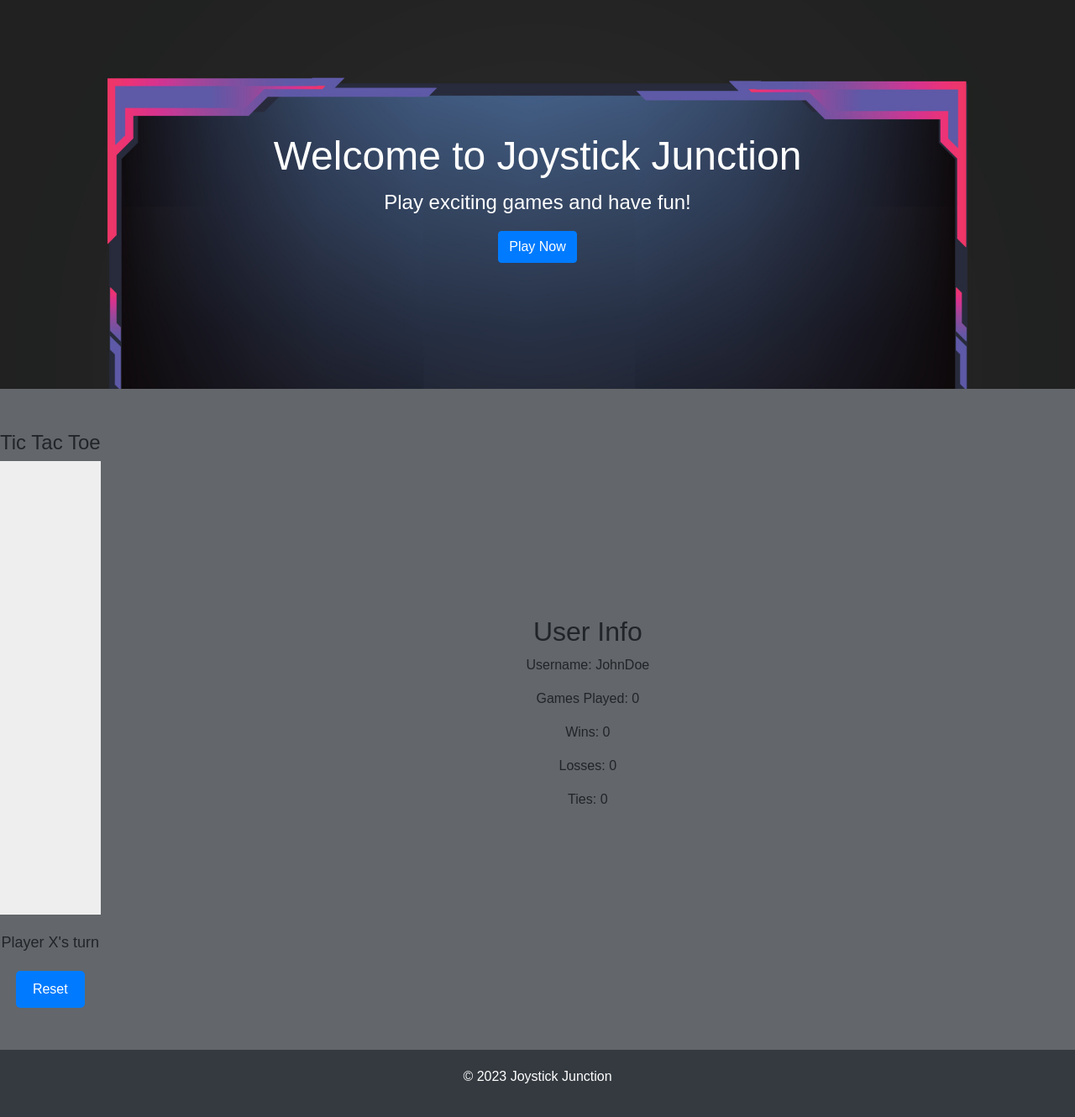
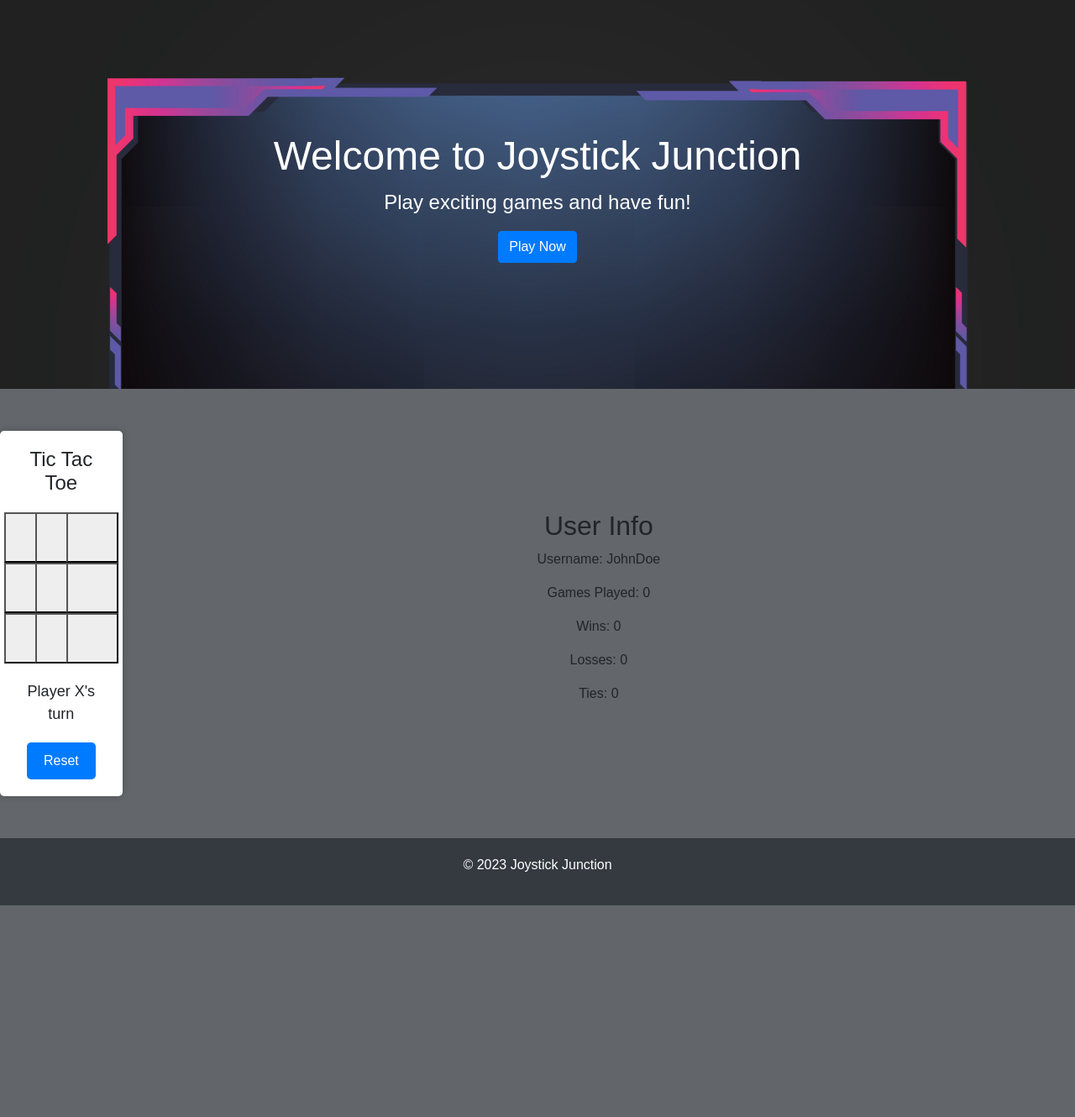
Before and after one commit to makeiteasierapps/joystick_junction, a Flask app: page /home in a window 1280 px wide. Shown: the part 57-1387 px from the top of the page at 84% size. After the commit the page ends 1135 px from the top, so only its background shows below. Run offline with Flask 3, Linux system fonts and the light colour scheme; some libraries are stand-ins or nearby versions.

Commit message:
Updated to respond to the tic-tac-toe functionality

```diff
--- a/templates/home.html
+++ b/templates/home.html
@@ -55,22 +55,35 @@
 
     <!-- Game Board Section (Add game board here) -->
     <div class="game-board">
-      <div class="game-container">
+      <!-- Tic-Tac-Toe-->
+      <div class="tictactoeContainer">
         <h1>Tic Tac Toe</h1>
-        <div class="board">
-          <div class="cell" data-cell></div>
-          <div class="cell" data-cell></div>
-          <div class="cell" data-cell></div>
-          <div class="cell" data-cell></div>
-          <div class="cell" data-cell></div>
-          <div class="cell" data-cell></div>
-          <div class="cell" data-cell></div>
-          <div class="cell" data-cell></div>
-          <div class="cell" data-cell></div>
+        <div class="tictactoeBoard">
+        <!-- Individual cells where players will place 'X' or 'O' -->
+        <!-- data-cell-index is used to uniquely identify each cell -->
+          <!-- First row of the TTT board -->
+          <div class="row">
+            <button class="cell" data-cell-index="0"></button>
+            <button class="cell" data-cell-index="1"></button>
+            <button class="cell" data-cell-index="2"></button>
+          </div>
+          <!-- Second row of the Tic Tac Toe board -->
+          <div class="row">
+            <button class="cell" data-cell-index="3"></button>
+            <button class="cell" data-cell-index="4"></button>
+            <button class="cell" data-cell-index="5"></button>
+          </div>
+          <!-- Third row of the Tic Tac Toe board -->
+          <div class="row">
+            <button class="cell" data-cell-index="6"></button>
+            <button class="cell" data-cell-index="7"></button>
+            <button class="cell" data-cell-index="8"></button>
+          </div>
         </div>
         <div class="status" id="status">Player X's turn</div>
         <button class="reset-button" id="reset-button">Reset</button>
-      </div>
+        </div>
+
       <!-- User Info Container -->
       <div class="container text-center" id="user-info">
         <h2>User Info</h2>
```
